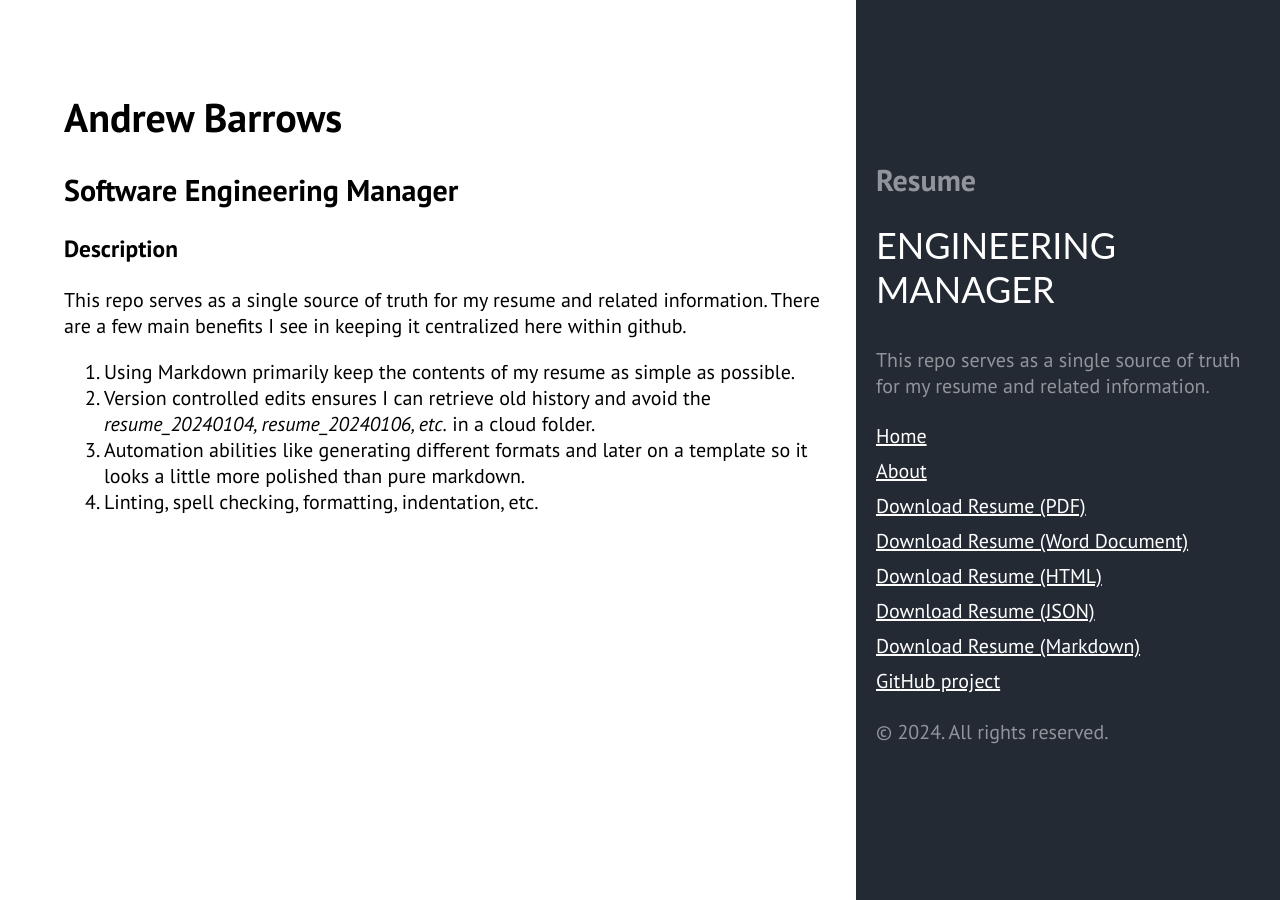
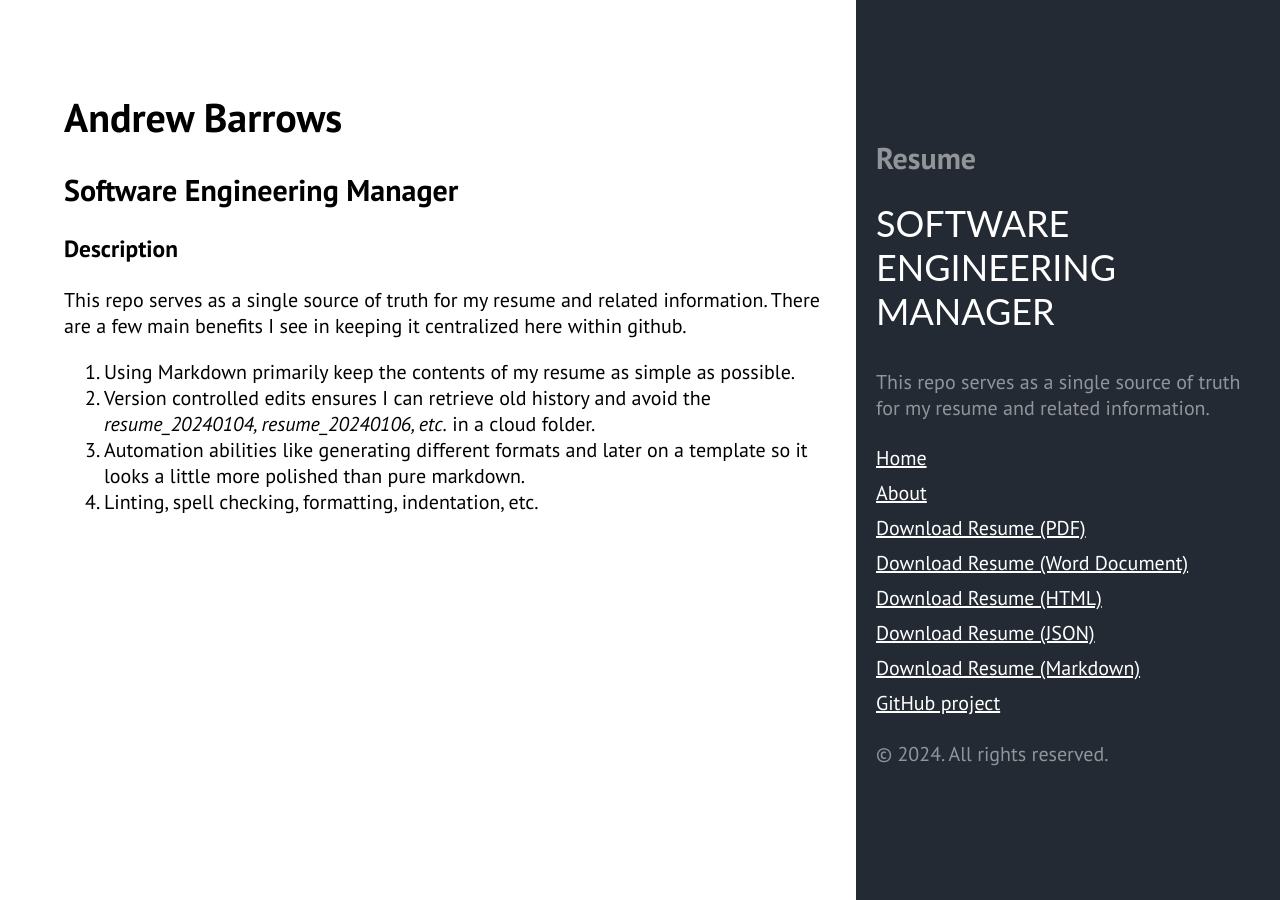
Before and after one commit to abarrows/resume, a Jekyll site: the page built from about.html, in a window 1280 px wide. Built offline with Jekyll 4.4.1, drawn with Linux system fonts in a browser that asks for light colours.

Commit message:
Adding github and fixing title.

```diff
--- a/_config.yml
+++ b/_config.yml
@@ -1,5 +1,5 @@
 remote_theme: 'poole/hyde'
-title: Engineering Manager
+title: Software Engineering Manager
 base_url: '/resume/'
 
 author:
--- a/_includes/sidebar.html
+++ b/_includes/sidebar.html
@@ -35,7 +35,9 @@
       <a class="sidebar-nav-item" href="{{ site.baseurl }}/formats/index.md"
         >Download Resume (Markdown)</a
       >
-      <a class="sidebar-nav-item" href="">GitHub project</a>
+      <a class="sidebar-nav-item" href="https://github.com/abarrows"
+        >GitHub project</a
+      >
       <!-- <span class="sidebar-nav-item">Currently v{{ site.version }}</span> -->
     </nav>
     <section>
```
